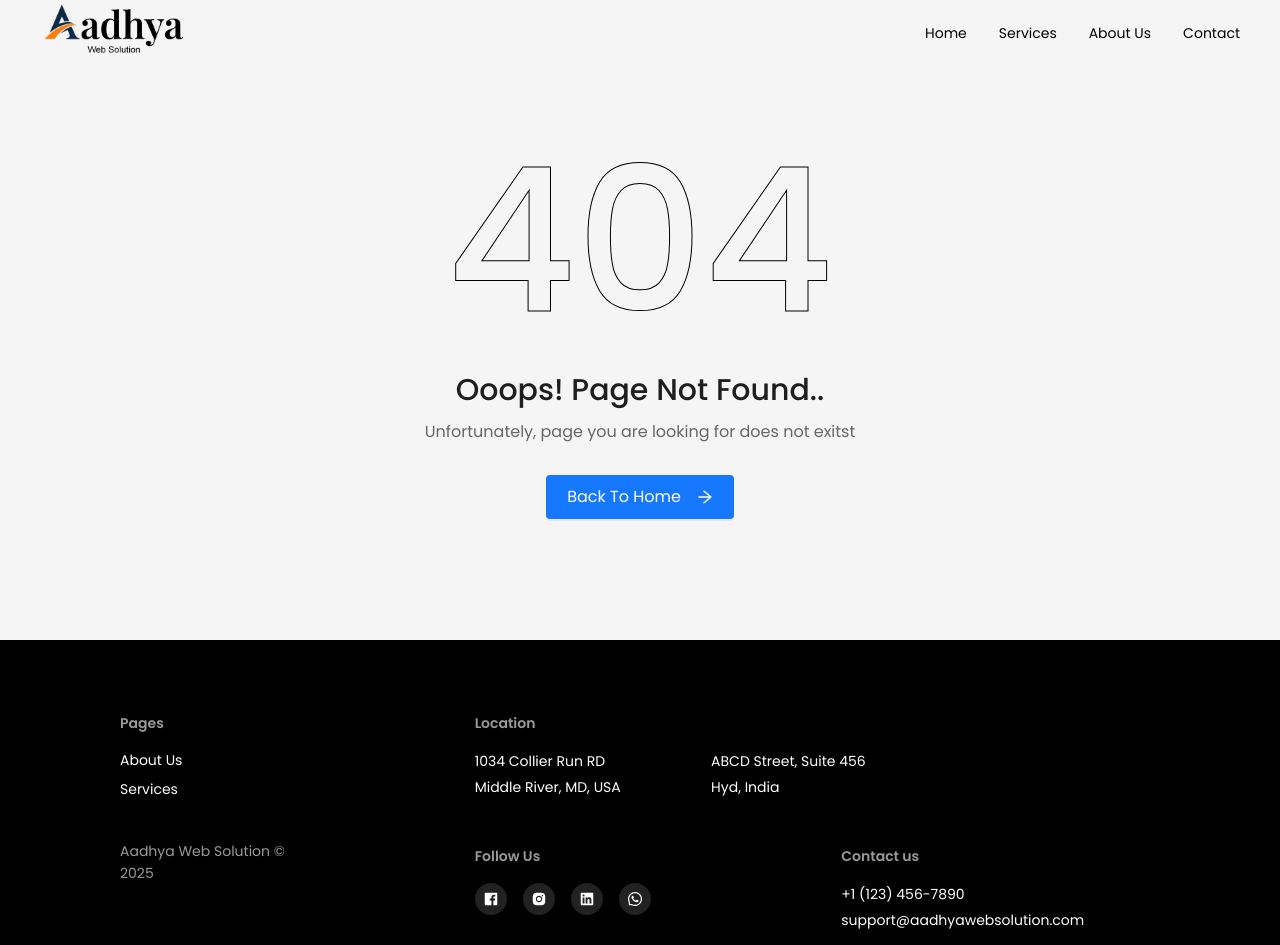
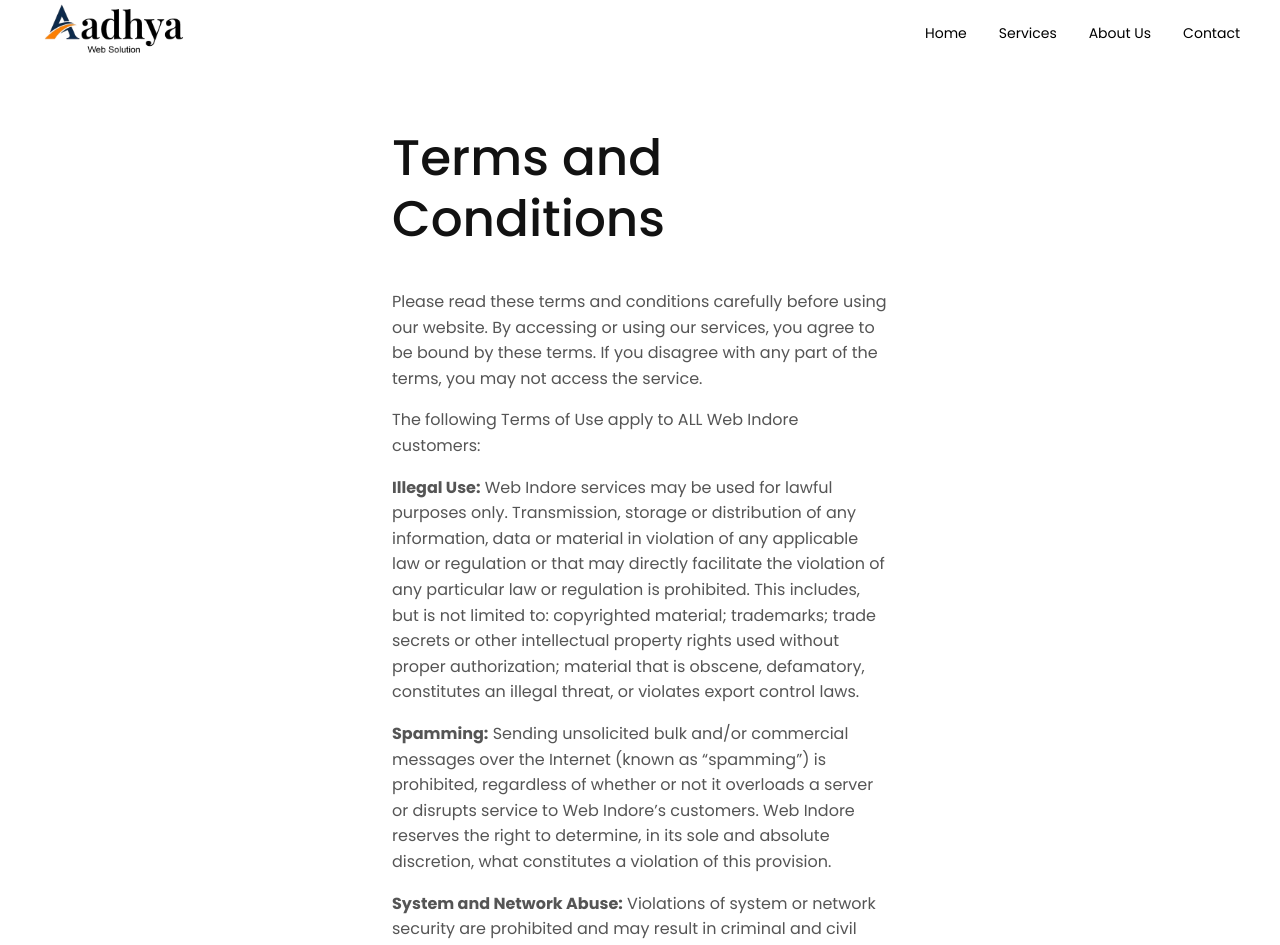
Before and after one commit to saiyashwanthsomavarapu/websolutions, a React (Vite) app: page /terms in a window 1280 px wide. Shown: the top 945 px of the page. Built offline with nearby package versions, Linux system fonts and the light colour scheme; a web font is replaced by a local one.

Commit message:
TermsConditions

```diff
--- a/src/App.tsx
+++ b/src/App.tsx
@@ -8,6 +8,7 @@ import Contact from './pages/Contact';
 import Services from './pages/Services';
 import ScrollToTop from './components/ScrollToTop';
 import NotFound from './pages/Unknown/NotFound';
+import TermsConditions from './components/Layout/TermsConditions';
 
 const { Content } = Layout;
 
@@ -23,6 +24,7 @@ const App = () => {
             <Route path="/aboutus" element={<AboutUsSection />} />
             <Route path="/services" element={<Services />} />
             <Route path="/contact" element={<Contact />} />
+            <Route path="/terms" element={<TermsConditions />} />
             <Route path="*" element={<NotFound />} />
           </Routes>
         </Content>
--- a/src/components/Layout/Footer.tsx
+++ b/src/components/Layout/Footer.tsx
@@ -98,6 +98,7 @@ const FooterComponent = () => {
               <Space direction="vertical" style={{ display: 'flex', flexDirection: 'column', marginBottom: '24px' }}>
                 <RouterLink to="/aboutus" style={{ ...linkStyle, color: 'white' }}>About Us</RouterLink>
                 <RouterLink to="/services" style={{ ...linkStyle, color: 'white' }}>Services</RouterLink>
+                <RouterLink to="/terms" style={{ ...linkStyle, color: 'white' }}>TermsConditions</RouterLink>
                 {/* <Link style={linkStyle}><RouterLink to="/casestudy">Case Study</RouterLink></Link>
                 <Link style={linkStyle}><RouterLink to="/team">Team</RouterLink></Link> */}
               </Space>
--- /dev/null
+++ b/src/components/Layout/TermsConditions.tsx
@@ -0,0 +1,84 @@
+import { Row, Col, Typography, Button, Card, Space, Grid } from 'antd';
+
+const { Title } = Typography;
+
+const TermsConditions = () => {
+    const { useBreakpoint } = Grid;
+    const screen = useBreakpoint();
+
+    return (
+        <Space
+            style={{
+            display: 'flex',
+            flexDirection: 'column',
+            overflow: 'hidden',
+            backgroundColor: '#fff',
+            padding: screen.lg || screen.md ? '120px' : '100px 50px',
+            }}
+        >
+            <Row gutter={[48, 48]} justify="center">
+            <Col xs={24} md={12} lg={12}>
+                <Title
+                level={1}
+                style={{
+                    marginTop: '8px',
+                    marginBottom: '40px',
+                    fontSize: screen.lg || screen.md ? '50px' : '30px',
+                    fontWeight: 500,
+                    color: '#121212',
+                }}
+                >
+                Terms and Conditions
+                </Title>
+                <p
+                style={{
+                    fontSize: screen.lg || screen.md ? '16px' : '14px',
+                    lineHeight: '1.6',
+                    color: '#555',
+                }}
+                >
+                Please read these terms and conditions carefully before using our website. By accessing or using our services, you agree to be bound by these terms. If you disagree with any part of the terms, you may not access the service.
+                </p>
+                <p
+                style={{
+                    fontSize: screen.lg || screen.md ? '16px' : '14px',
+                    lineHeight: '1.6',
+                    color: '#555',
+                }}
+                >
+                The following Terms of Use apply to ALL Web Indore customers:
+                </p>
+                <p
+                style={{
+                    fontSize: screen.lg || screen.md ? '16px' : '14px',
+                    lineHeight: '1.6',
+                    color: '#555',
+                }}
+                >
+                <strong>Illegal Use:</strong> Web Indore services may be used for lawful purposes only. Transmission, storage or distribution of any information, data or material in violation of any applicable law or regulation or that may directly facilitate the violation of any particular law or regulation is prohibited. This includes, but is not limited to: copyrighted material; trademarks; trade secrets or other intellectual property rights used without proper authorization; material that is obscene, defamatory, constitutes an illegal threat, or violates export control laws.
+                </p>
+                <p
+                style={{
+                    fontSize: screen.lg || screen.md ? '16px' : '14px',
+                    lineHeight: '1.6',
+                    color: '#555',
+                }}
+                >
+                <strong>Spamming:</strong> Sending unsolicited bulk and/or commercial messages over the Internet (known as “spamming”) is prohibited, regardless of whether or not it overloads a server or disrupts service to Web Indore’s customers. Web Indore reserves the right to determine, in its sole and absolute discretion, what constitutes a violation of this provision.
+                </p>
+                <p
+                style={{
+                    fontSize: screen.lg || screen.md ? '16px' : '14px',
+                    lineHeight: '1.6',
+                    color: '#555',
+                }}
+                >
+                <strong>System and Network Abuse:</strong> Violations of system or network security are prohibited and may result in criminal and civil liability. Examples of system or network security violations include, without limitation the following: unauthorized access to or use of data, systems or networks; interference with service to any user, host or network including, without limitation, mail bombing, flooding, deliberate attempts to overload
+        </p>
+            </Col>
+        </Row>
+    </Space>
+    );
+}
+
+export default TermsConditions
--- a/src/pages/HomeScreens/AboutUs.tsx
+++ b/src/pages/HomeScreens/AboutUs.tsx
@@ -66,20 +66,20 @@ const BusinessSolutionsUI = () => {
                 that help our clients thrive in a dynamic and ever-changing
                 world.
               </Paragraph>
-              <Button
+                <Button
                 type="primary"
                 style={{
-                  display: screen.lg ? "block" : "none",
                   backgroundColor: "#1a1a1a",
                   border: "none",
                   borderRadius: "4px",
                   height: "48px",
                   padding: "0 24px",
+                  cursor: "pointer",
                 }}
                 onClick={() => navigateTo("/aboutus")}
-              >
+                >
                 About Us
-              </Button>
+                </Button>
             </Col>
             <Col xs={24} md={24} lg={12}>
               <div style={{ marginBottom: "24px" }}>
@@ -111,19 +111,6 @@ const BusinessSolutionsUI = () => {
                 </div>
                 <Progress percent={90} showInfo={false} strokeColor="#555" />
               </div>
-              <Button
-                type="primary"
-                style={{
-                  display: screen.lg ? "none" : "block",
-                  backgroundColor: "#1a1a1a",
-                  border: "none",
-                  borderRadius: "4px",
-                  height: "48px",
-                  padding: "0 24px",
-                }}
-              >
-                About Us
-              </Button>
             </Col>
           </Row>
         </Col>
--- a/src/pages/HomeScreens/index.tsx
+++ b/src/pages/HomeScreens/index.tsx
@@ -8,6 +8,7 @@ import { SupportedPlatforms } from "./SupportedPlatforms";
 import WhyChooseUs from "./WhyChooseUs";
 import CustomComponent from "./CustomComponent";
 import ClientLogos from "./ClientLogos";
+import TermsConditions from "../../components/Layout/TermsConditions";
 
 function HomeScreen() {
   return (
@@ -20,6 +21,7 @@ function HomeScreen() {
       <BannersCarousel />
       <WhyChooseUs />
       <CustomComponent />
+      <TermsConditions/>
       <ClientLogos />
     </Fragment>
   );
```
